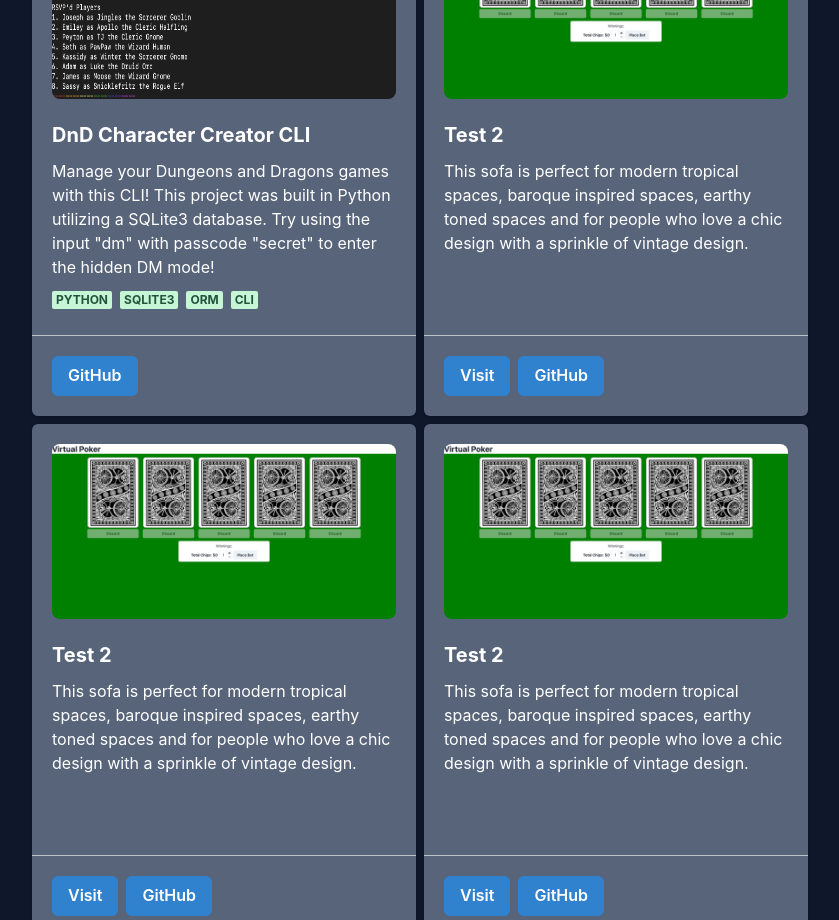
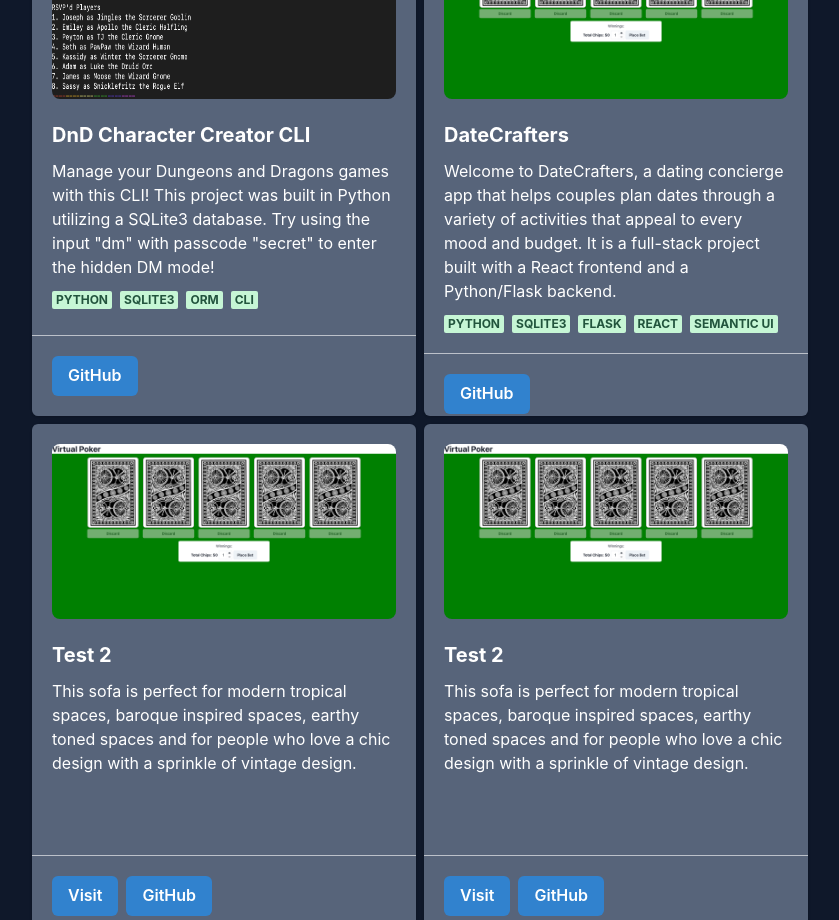
Before and after one commit to JosephSzpigiel/portfolio-site-nextjs, a Next.js app: page / in a window 1280 px wide. Shown: the part 1720-2640 px from the top of the page, without its empty margins (220-1059 px from the left). Built offline with nearby package versions, Linux system fonts and the light colour scheme.

Commit message:
Added project info

```diff
--- a/src/components/home/Projects.tsx
+++ b/src/components/home/Projects.tsx
@@ -37,11 +37,11 @@ function Projects() {
             tech: ['Python', 'SQLite3', 'ORM', 'CLI']
         },
         {
-            link: 'https://virtualpoker-8bfvmdsrw-josephszpigiels-projects.vercel.app/',
-            description: 'This sofa is perfect for modern tropical spaces, baroque inspired spaces, earthy toned spaces and for people who love a chic design with a sprinkle of vintage design.',
+            description: 'Welcome to DateCrafters, a dating concierge app that helps couples plan dates through a variety of activities that appeal to every mood and budget. It is a full-stack project built with a React frontend and a Python/Flask backend.',
             image: 'images/VPoker.png',
-            name: 'Test 2',
-            github: 'https://github.com/JosephSzpigiel/vpoker-react'
+            name: 'DateCrafters',
+            tech: ['Python', 'SQLite3', 'Flask', 'React', 'Semantic UI'],
+            github: 'https://github.com/JosephSzpigiel/date-app'
         },
         {
             link: 'https://virtualpoker-8bfvmdsrw-josephszpigiels-projects.vercel.app/',
```
